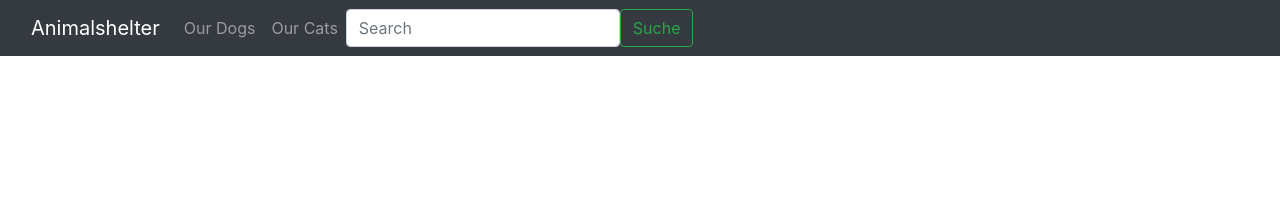
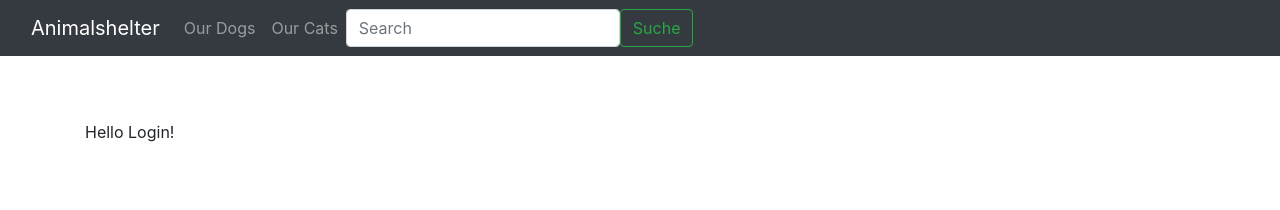
Before and after one commit to PatriciaHeimfarth/AnimalShelterWebsiteTemplate, a React (Create React App) app in the folder frontend/animalshelter-app/: page /login in a window 1280 px wide. Shown: the top 210 px of the page. Built offline with nearby package versions, Linux system fonts and the light colour scheme.

Commit message:
login component added

```diff
--- a/frontend/animalshelter-app/src/App.js
+++ b/frontend/animalshelter-app/src/App.js
@@ -6,6 +6,8 @@
 import DogList from "./components/doglist.component";
 import CatList from "./components/catlist.component";
 import AddAnimal from "./components/add-animal.component";
+import Login from "./components/login.component";
+
 
 //Styles
 import './App.css';
@@ -47,6 +49,7 @@
           <Route path="/cats" component={CatList} />
           <Route path="/" exact component={Main} />
           <Route path="/add-animal" exact component={AddAnimal} />
+          <Route path="/login" exact component={Login} />
         </div>
       </Router>
     );
--- /dev/null
+++ b/frontend/animalshelter-app/src/components/login.component.js
@@ -0,0 +1,13 @@
+import React, { Component } from 'react';
+
+class loginComponent extends Component {
+    render() {
+        return (
+            <div>
+                Hello Login!
+            </div>
+        );
+    }
+}
+
+export default loginComponent;
```
Also changed, not shown: 2 other files (tests, documents, lock files or other folders).
